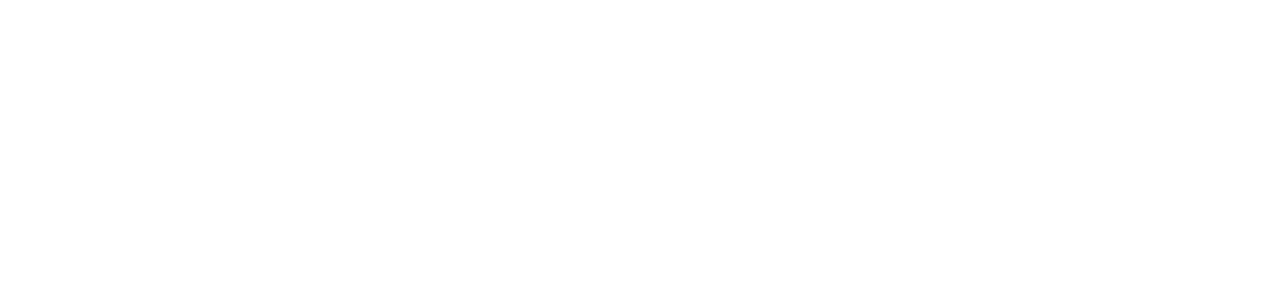
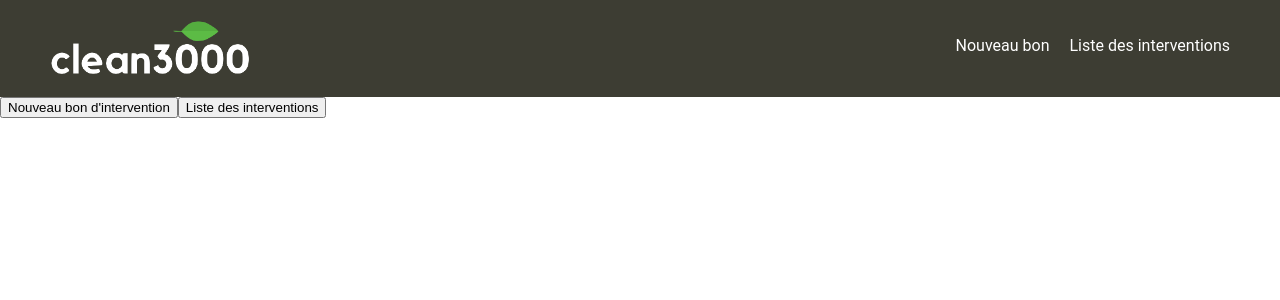
Before and after one commit to Kalyska/ECF-front-clean3000, a React (Create React App) app: page / in a window 1280 px wide. Shown: the top 300 px of the page. Built offline with nearby package versions, Linux system fonts and the light colour scheme.

Commit message:
creation page d'accueil

```diff
--- a/public/index.html
+++ b/public/index.html
@@ -5,11 +5,6 @@
     <link rel="icon" href="%PUBLIC_URL%/favicon.ico" />
     <meta name="viewport" content="width=device-width, initial-scale=1" />
     <meta name="theme-color" content="#000000" />
-    <meta
-      name="description"
-      content="Web site created using create-react-app"
-    />
-    <link rel="apple-touch-icon" href="%PUBLIC_URL%/logo192.png" />
     <!--
       manifest.json provides metadata used when your web app is installed on a
       user's mobile device or desktop. See https://developers.google.com/web/fundamentals/web-app-manifest/
--- a/src/App.js
+++ b/src/App.js
@@ -1,9 +1,17 @@
-import logo from './logo.svg';
+import { useNavigate } from 'react-router-dom';
 import './styles/App.scss';
+import Header from './components/Header'
 
-function App() {
+const App=()=>{
+  const navigate = useNavigate();
+
   return (
     <div className="App">
+      <Header/>
+      <div className="menu-App">
+        <button onClick={() => navigate("/nouveau-bon")}>Nouveau bon d'intervention</button>
+        <button onClick={() => navigate("/liste-interventions")}>Liste des interventions</button>
+      </div>
     </div>
   );
 }
--- a/src/Root.js
+++ b/src/Root.js
@@ -2,15 +2,17 @@
 import App from './App'
 import { BrowserRouter as Router, Route, Routes } from 'react-router-dom'
 // import NotFound from './components/NotFound'
+// import New from './components/New'
 // import InterventionsList from './components/InterventionsList'
 
 const Root = () => {
   return (
     <Router>
         <Routes>
-            <Route exact path="/" component={App} />
-            {/* <Route path="/liste-interventions" component={InterventionsList} /> */}
-            {/* <Route component={NotFound} /> */}
+            <Route exact path="/" element={<App />} />
+            {/* <Route path="/nouveau-bon" element={<New/>} /> */}
+            {/* <Route path="/liste-interventions" element={<InterventionsList/>} /> */}
+            {/* <Route element={<NotFound/>} /> */}
         </Routes>
     </Router>
   )
```
